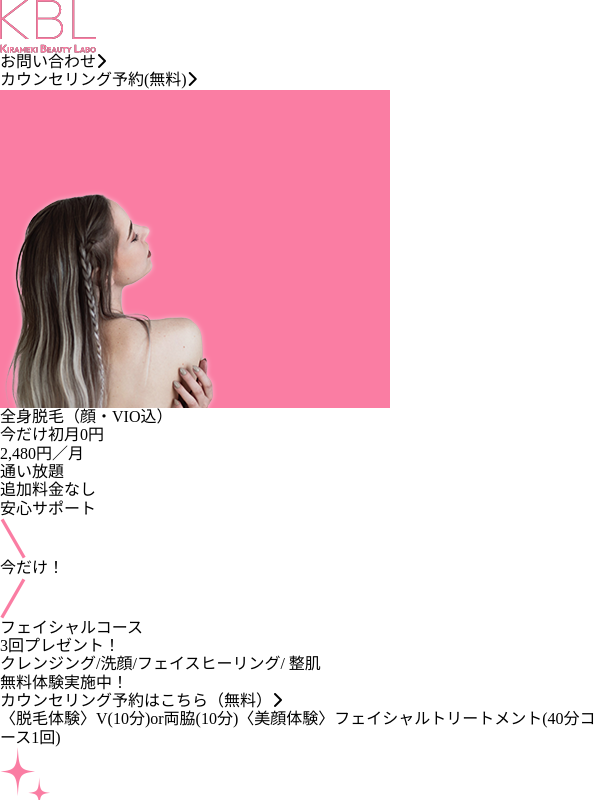
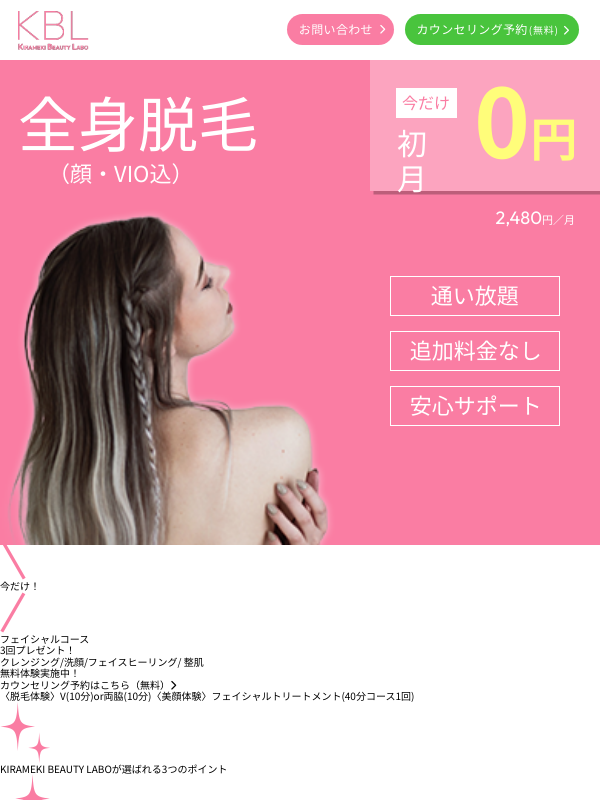
Before and after one commit to IKUMISHIGA74/KIRAMEKI-BEAUTY-LABO, a plain HTML site: page index.html in a window 600 px wide. Shown: the top 800 px of the page. Drawn offline with nearby package versions, Linux system fonts and the light colour scheme; some packages are replaced by stand-ins of ours.

Commit message:
SPのヘッダーとカバーの実装

```diff
--- a/assets/style/main.css
+++ b/assets/style/main.css
@@ -0,0 +1,403 @@
+html {
+    font-size: 62.5%;
+}
+
+body {
+    font-family: 'Noto Sans JP', sans-serif;
+}
+
+/* SP記述 */
+/* ヘッダー */
+@media screen and (max-width: 767px) {
+    .header {
+        height: 60px;
+        width: 100%;
+        display: flex;
+        justify-content: space-between;
+        background-color: #FFFFFF;
+        position: fixed;
+        top: 0;
+        z-index: 1000;
+    }
+    .header__logo img {
+        width: 71.5px;
+        height: 39px;
+        margin: 15% 0 0 18%;
+    }
+    .header__btn {
+        display: flex;
+        justify-content: center;
+    }
+    .header__btn--inquiry {
+        height: 31px;
+        width: 107px;
+        display: flex;
+        justify-content: center;
+        align-items: flex-start;
+        border-radius: 30px;
+        margin:13% 0 0 -18%;
+        padding: 8px 0 0 3px;
+        background-color: #FA7DA3;
+        text-decoration: none;
+        color: #FFFFFF;
+        font-size: 1.2rem;
+        letter-spacing: 0.03em;
+    }
+    .icon-inquiry {
+        font-size: 1rem;
+        margin: 2px 0 0 6px;
+    }
+    .header__btn--counseling {
+        height: 31px;
+        width: 173.7px;
+        display: flex;
+        align-items: flex-start;
+        border-radius: 30px;
+        margin:8% 0 0 -5%;
+        padding: 8px 0 0 11px;
+        background-color: #49C43D;
+        text-decoration: none;
+        color: #FFFFFF;
+        font-size: 1.2rem;
+        letter-spacing: 0.03em;
+    }
+    .btn--counseling-small {
+        padding: 2px 0 0 1px;
+        font-size: 1rem;
+        letter-spacing: 0.08em;
+    }
+    .icon-counseling {
+        font-size: 1rem;
+        margin: 3px 0 0 4px;
+    }
+}
+
+@media screen and (max-width: 389px) {
+    .header {
+        height: 40px;
+        width: 100%;
+    }
+    .header__logo img {
+        width: 55px;
+        height: 29px;
+        margin: 28% 0 0 20%;
+    }
+    .header__btn--inquiry {
+        height: 27px;
+        width: 90px;
+        margin:17% 0 0 -11%;
+        padding: 7px 0 0 3px;
+        font-size: 1rem;
+    }
+    .icon-inquiry {
+        font-size: .8rem;
+        margin: 2.5px 0 0 5px;
+    }
+    .header__btn--counseling {
+        height: 27px;
+        width: 150px;
+        margin:10% 0 0 -3%;
+        padding: 7px 0 0 12px;
+        font-size: 1rem;
+    }
+    .btn--counseling-small {
+        padding: 2px 0 0 1px;
+        font-size: .8rem;
+    }
+    .icon-counseling {
+        font-size: .8rem;
+        margin: 2.5px 0 0 6px;
+    }
+}
+
+@media screen and (min-width: 520px) and (max-width: 767px) {
+    .header__logo img {
+        margin: 15% 0 0 25%;
+    }
+    .header__btn--inquiry {
+        margin:13% 0 0 -30%;
+    }
+    .header__btn--counseling {
+        margin:8% 0 0 -12%;
+    }
+}
+
+
+/* カバー */
+@media screen and (max-width: 767px) {
+    .cover {
+        height: 100%;
+        width: 100%;
+        aspect-ratio: 390/ 314;
+        position: relative;
+        background-color: #FA7DA3;
+        margin-top: 56px;
+        z-index: 1;
+    }
+    .cover__img img {
+        width: 100%;
+        height: auto;
+        position: absolute;
+    }
+}
+
+/* カバータイトル */
+@media screen and (max-width: 767px) {
+    .cover__title {
+        width: 100%;
+        height: auto;
+        position: absolute;
+    }
+}
+
+@media screen and (max-width: 767px) {
+    .cover__title--left {
+        height: auto;
+        position: relative;
+        top: 0;
+        left: 0;
+        right: 0;
+        z-index: 100;
+    }
+    .cover__title--left-main {
+        font-size: 4.19rem;
+        color: #FFFFFF;
+        margin: 5% 0 0 4.7%;
+    }
+    .cover__title--top-sub {
+        display: block;
+        font-size: 1.8rem;
+        color: #FFFFFF;
+        margin: 5px 0 0 26px;
+    }
+    .cover__title--right {
+        height: 107px;
+        width: 187px;
+        position: absolute;
+        top: 0;
+        right: 0;
+        margin-top: 4px;
+        display: flex;
+        align-items: flex-start;
+        background-color: rgb(255, 255, 255, 0.3);
+        box-shadow: 3.5px 3.5px #00000040;
+        z-index: 100;
+    }
+    .cover__title--right-text {
+        height: 23px;
+        width: 47px;
+        margin: 25px 0 0 26px;
+        background-color: #FFFFFF;
+    }
+    .cover__title--text-first {
+        padding: 4px 0 0 4px;
+        font-size: 1.3rem;
+        color: #FA7DA3;
+    }
+    .cover__title--text-second {
+        width: 50px;
+        margin: 10px 0 0 1px;
+        font-size: 2.4rem;
+        color: #FFFFFF;
+    }
+    .cover__title--right-price {
+        display: flex;
+        align-items: flex-start;
+    }
+    .cover__title--price-first {
+        margin: 5px 0 0 12px;
+        font-size: 7.5rem;
+        font-weight: bold;
+        color: #FFFD7A;
+    }
+    .cover__title--price-second {
+        margin-top: 44px;
+        font-size: 3.6rem;
+        font-weight: bold;
+        color: #FFFD7A;
+    }
+    .cover__title-bottom {
+        font-family: 'Outfit', sans-serif;
+        position: absolute;
+        top: 93%;
+        right: 0;
+        margin: 32px 25px 0 0;
+        font-size: 1.4rem;
+        color: #FFFFFF;
+    }
+    .cover__title-bottom-small {
+        font-size: .9rem;
+    }
+    .cover__title--element {
+        position: absolute;
+        top: 170%;
+        right: 6.7%;
+        text-decoration: none;
+        color: #FFFFFF;
+        font-size: 1.8rem;
+    }
+    .cover__title--element-first {
+        height: 35px;
+        width: 132.5px;
+        margin-bottom: 12px;
+        padding: 5px 0 0 30px;
+        border: 1px solid #FFFFFF;
+    }
+    .cover__title--element-second {
+        height: 35px;
+        width: 132.5px;
+        margin-bottom: 12px;
+        padding: 5px 0 0 12px;
+        border: 1px solid #FFFFFF;
+    }
+    .cover__title--element-third {
+        height: 35px;
+        width: 132.5px;
+        margin-bottom: 12px;
+        padding: 5px 0 0 12px;
+        border: 1px solid #FFFFFF;
+    }
+}
+
+
+@media screen and (max-width: 389px) {
+    .cover {
+        margin-top: 53px;
+    }
+    .cover__title--left-main {
+        font-size: 3.5rem;
+        margin: 5% 0 0 3%;
+    }
+    .cover__title--top-sub {
+        font-size: 1.4rem;
+        margin: 5px 0 0 30px;
+    }
+    .cover__title--right {
+        height: 90px;
+        width: 160px;
+        margin-top: 0;
+    }
+    .cover__title--right-text {
+        height: 20px;
+        width: 44px;
+        margin: 19px 0 0 20px;
+    }
+    .cover__title--text-first {
+        padding: 3px 0 0 5px;
+        font-size: 1.1rem;
+    }
+    .cover__title--text-second {
+        margin: 10px 0 0 1px;
+        font-size: 2.2rem;
+    }
+    .cover__title--price-first {
+        margin: 2px 0 0 11px;
+        font-size: 6.5rem;
+    }
+    .cover__title--price-second {
+        margin-top: 36px;
+        font-size: 3rem;
+    }
+    .cover__title-bottom {
+        margin: 26px 21px 0 0;
+        font-size: 1.2rem;
+    }
+    .cover__title-bottom-small {
+        font-size: .7rem;
+    }
+    .cover__title--element {
+        right: 7%;
+        font-size: 1.4rem;
+    }
+    .cover__title--element-first {
+        height: 30px;
+        width: 110px;
+        padding-left: 27px;
+    }
+    .cover__title--element-second {
+        height: 30px;
+        width: 110px;
+        padding-left: 13px;
+    }
+    .cover__title--element-third {
+        height: 30px;
+        width: 110px;
+        padding-left: 13px;
+    }
+}
+
+@media screen and (min-width: 520px) and (max-width: 767px) {
+    .cover__title--left-main {
+        font-size: 6rem;
+        margin: 5% 0 0 3%;
+    }
+    .cover__title--top-sub {
+        font-size: 2.2rem;
+        margin: 5px 0 0 30px;
+    }
+    .cover__title--right {
+        height: 135px;
+        width: 230px;
+        margin-top: 0;
+    }
+    .cover__title--right-text {
+        height: 30px;
+        width: 61px;
+        margin: 32px 0 0 26px;
+    }
+    .cover__title--text-first {
+        padding: 5px 0 0 6px;
+        font-size: 1.6rem;
+    }
+    .cover__title--text-second {
+        margin-top: 14px;
+        font-size: 3rem;
+    }
+    .cover__title--price-first {
+        margin: 6px 0 0 17px;
+        font-size: 9.5rem;
+    }
+    .cover__title--price-second {
+        margin-top: 55px;
+        font-size: 4.6rem;
+    }
+    .cover__title-bottom {
+        font-size: 1.8rem;
+    }
+    .cover__title-bottom-small {
+        font-size: 1.1rem;
+    }
+    .cover__title--element {
+        position: absolute;
+        top: 170%;
+        right: 6.7%;
+
+        font-size: 2.2rem;
+    }
+    .cover__title--element-first {
+        height: 40px;
+        width: 170px;
+        margin-bottom: 15px;
+        padding: 5.5px 0 0 40px;
+    }
+    .cover__title--element-second {
+        height: 40px;
+        width: 170px;
+        margin-bottom: 15px;
+        padding: 5.5px 0 0 19px;
+    }
+    .cover__title--element-third {
+        height: 40px;
+        width: 170px;
+        margin-bottom: 15px;
+        padding: 5px 0 0 19px;
+    }
+}
+
+/* 消す */
+@media screen and (max-width: 767px) {
+    .point__content--second img {
+        width: 100px;
+        height: 100px;
+    }
+}
--- a/index.html
+++ b/index.html
@@ -26,26 +26,37 @@
         </h1>
         <ul class="header__btn">
             <li>
-                <a class="btn header__btn--inquiry" href="/contact/" role="button">お問い合わせ<i class="fas fa-chevron-right"></i></a>
+                <a class="btn header__btn--inquiry" href="/contact/" role="button">お問い合わせ<i class="fas fa-chevron-right icon-inquiry"></i></a>
             </li>
             <li>
-                <a class="btn header__btn--counseling" href="/reservation/" role="button">カウンセリング予約(無料)<i class="fas fa-chevron-right"></i></a>
+                <a class="btn header__btn--counseling" href="/reservation/" role="button">カウンセリング予約<span class="btn--counseling-small">(無料)</span><i class="fas fa-chevron-right icon-counseling"></i></a>
             </li>
         </ul>
     </header>
 
     <!-- カバー -->
     <div class="cover">
-        <img src="assets/image/woman_01.png" alt="">
+        <picture class="cover__img">
+            <source srcset="assets/image/woman_01.png" media="(max-width: 767px)"><!-- SP表示 -->
+            <img src="assets/image/woman_02.png" alt=""><!-- PC表示 -->
+        </picture>
         <!-- カバー タイトル -->
         <div class="cover__title">
-            <div class="cover__title--top">
-                <p class="cover__title--top-left">全身脱毛<span class="cover__title--top-sub">（顔・VIO込）</span></p>
-                <div class="cover__title--top-right">
-                    <p class="cover__title-right-first">今だけ<span class="cover__title-right-second">初月</span><span class="cover__title-right-third">0円</span></p>
+            <div class="cover__title--left">
+                <p class="cover__title--left-main">全身脱毛<span class="cover__title--top-sub">（顔・VIO込）</span></p>
+            </div>
+            <div class="cover__title--right">
+                <div class="cover__title--right-text">
+                    <div class="cover__title--text-box">
+                        <p class="cover__title--text-first">今だけ</p>
+                    </div>
+                    <p class="cover__title--text-second">初月</p>
                 </div>
-                <p class="cover__title--top-bottom">2,480円／月</p>
+                <div class="cover__title--right-price">
+                    <p class="cover__title--price-first">0</p><span class="cover__title--price-second">円</span>
+                </div>
             </div>
+            <p class="cover__title-bottom">2,480<span class="cover__title-bottom-small">円／月</span></p>
             <ul class="cover__title--element">
                 <li class="cover__title--element-first">通い放題</li>
                 <li class="cover__title--element-second">追加料金なし</li>
@@ -204,7 +215,7 @@
                 <div class="voice__item-main">
                     <img src="assets/image/voice_01.png" alt="">
                     <div class="voice__item-text">
-                        <p class="voice__item-text-profile">20代 R.Bさま/大学生</p>
+                        <p class="voice__item-text-profile">20代R.Bさま/大学生</p>
                         <p class="voice__item-text-p">ここにコピーが入ります。ここにコピーが入ります。ここにコピーが入ります。ここにコピーが入ります。</p>
                     </div>
                 </div>
@@ -214,7 +225,7 @@
                 <div class="voice__item-main">
                     <img src="assets/image/voice_02.png" alt="">
                     <div class="voice__item-text">
-                        <p class="voice__item-text-profile">30代 N.Tさま/会社員</p>
+                        <p class="voice__item-text-profile">30代N.Tさま/会社員</p>
                         <p class="voice__item-text-p">納得いくまで何度も、追加料金なく安心して通うことができて大変満足しています。</p>
                     </div>
                 </div>
@@ -224,7 +235,7 @@
                 <div class="voice__item-main">
                     <img src="assets/image/voice_03.png" alt="">
                     <div class="voice__item-text">
-                        <p class="voice__item-text-profile">20代 Y.Kさま/会社員</p>
+                        <p class="voice__item-text-profile">20代Y.Kさま/会社員</p>
                         <p class="voice__item-text-p">ここにコピーが入ります。ここにコピーが入ります。ここにコピーが入ります。ここにコピーが入ります。</p>
                     </div>
                 </div>
```
